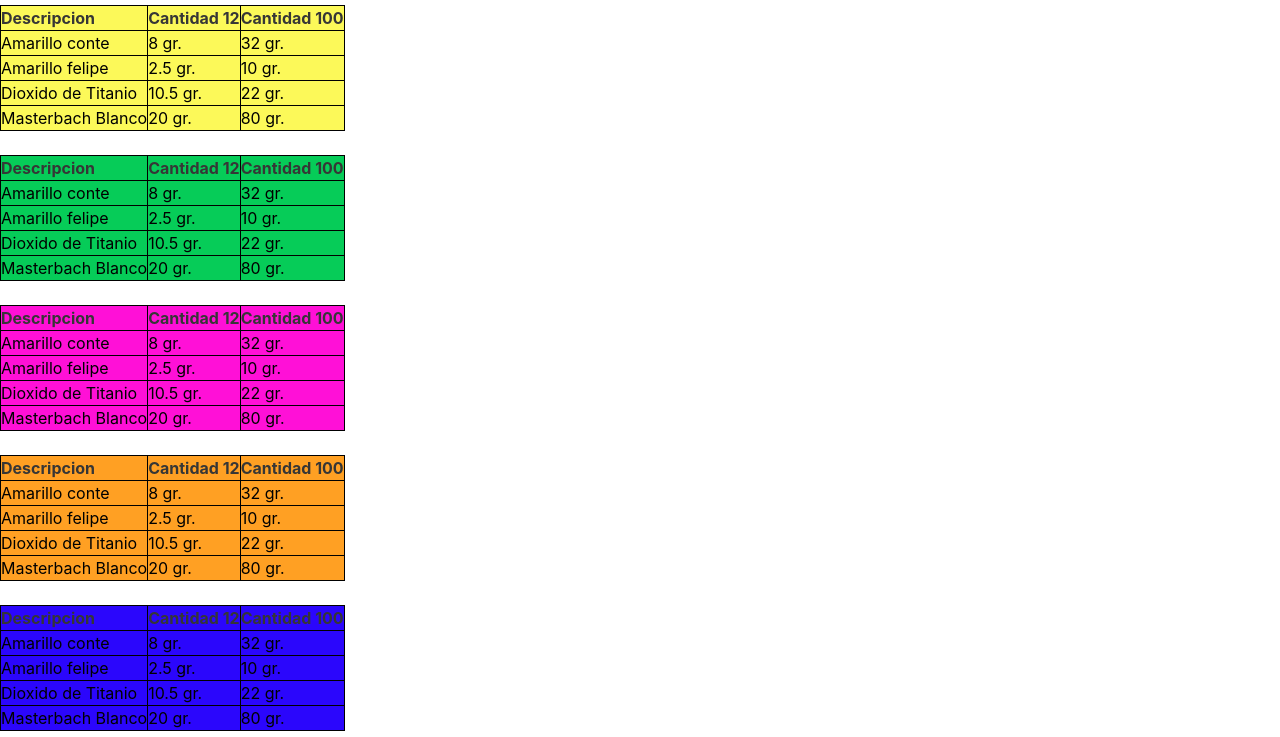
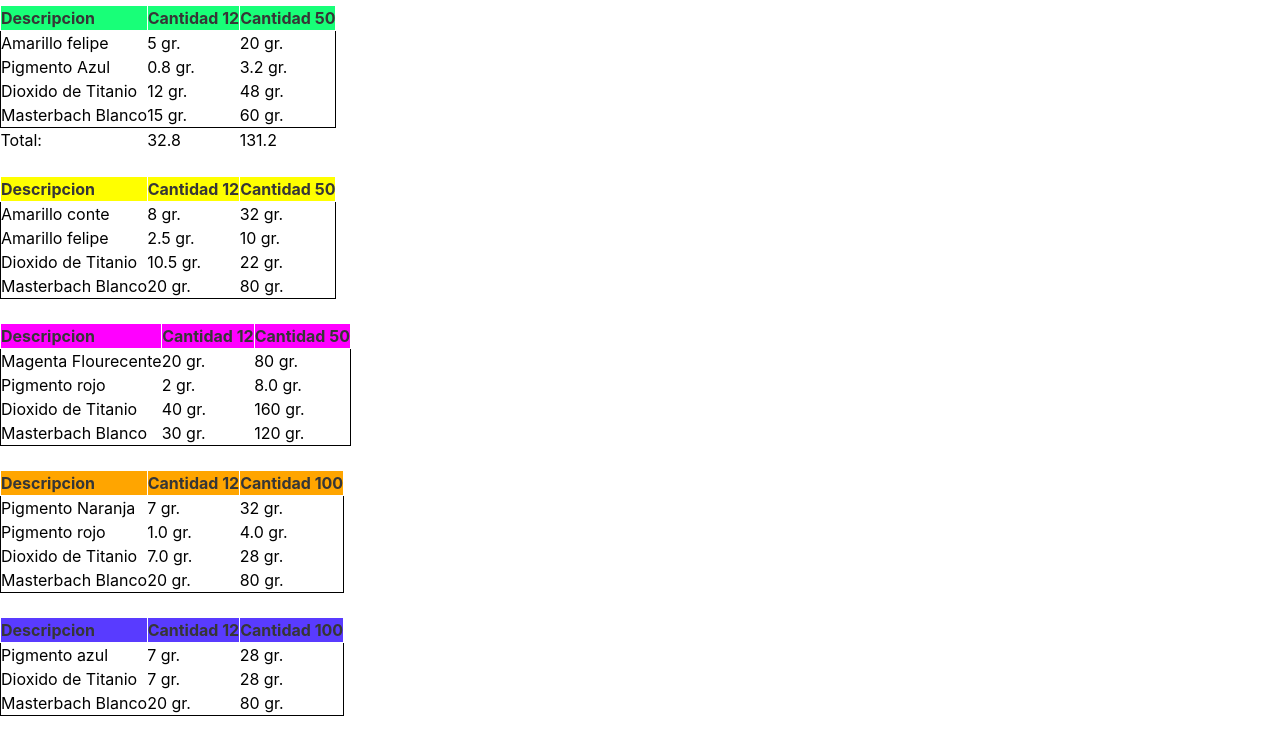
Before and after one commit to elite3210/firebase_crud, a plain HTML site: page documento.html in a window 1280 px wide. Shown: the part 51-788 px from the top of the page. Drawn offline with nearby package versions, Linux system fonts and the light colour scheme.

```diff
--- a/documento.html
+++ b/documento.html
@@ -74,118 +74,112 @@
         @import "https://cdn.jsdelivr.net/npm/bulma@0.9.4/css/bulma.min.css";
         @import url('https://fonts.googleapis.com/css2?family=Comfortaa:wght@300;400;500;700&display=swap');
         /*Tablas*/
-        table{
-            border-collapse: collapse;
+        tbody{
+          border: 1px solid black;
         }
         .amarillo{
-            border: 1.8px;
-            background-color: rgb(252, 249, 89);
+            background-color: yellow;
         }
         .rojo{
-            border: 1.8px;
-            background-color: rgb(233, 2, 52);
+            background-color: red;
         }
         .rosado{
-            border: 1.8px;
-            background-color: rgb(255, 16, 215);
+            background-color: magenta;
         }
         .azul{
-            border: 1.8px;
-            background-color: rgb(43, 6, 252);
+            background-color: rgb(89, 59, 255);
         }
         .naranja{
-            border: 1.8px;
-            background-color: rgb(255, 160, 35);
+            background-color: orange;
         }
         .verde{
-            border: 1.8px;
-            background-color: rgb(6, 204, 88);
+            background-color: rgb(24, 255, 120);
         }
         th{
             color: black;
-            border: 1px solid black;
+            border: 1px solid rgb(255, 255, 255);
         }
         td{
-            border: 1px solid black;
+
             color: black;
         }
     </style>
-
       <div>
-        <table>
+        <table id="tablazo">
+            <thead class="verde">
+                <tr><th>Descripcion</th><th>Cantidad 12</th><th>Cantidad 50</th></tr>
+            </thead>
+            <tbody>
+                <tr><td>Amarillo felipe</td><td class="c">5 gr.</td><td class="c2">20 gr.</td></tr>
+                <tr><td>Pigmento Azul</td><td class="c">0.8 gr.</td><td class="c2">3.2 gr.</td></tr>
+                <tr><td>Dioxido de Titanio</td><td class="c">12 gr.</td><td class="c2">48 gr.</td></tr>
+                <tr><td>Masterbach Blanco</td><td class="c">15 gr.</td><td class="c2">60 gr.</td></tr>
+            </tbody>
+            <tfoot id="pie_tabla"></tfoot>
+        </table>
+    </div></br>
+    <div>
+      <table id="productos">
           <thead class="amarillo">
-                <tr><th>Descripcion</th><th>Cantidad 12</th><th>Cantidad 100</th></tr>
+              <tr><th>Descripcion</th><th>Cantidad 12</th><th>Cantidad 50</th></tr>
           </thead>
-            <tbody class="amarillo">
+          <tbody>
               <tr><td>Amarillo conte</td><td>8 gr.</td><td>32 gr.</td></tr>
               <tr><td>Amarillo felipe</td><td>2.5 gr.</td><td>10 gr.</td></tr>
               <tr><td>Dioxido de Titanio</td><td>10.5 gr.</td><td>22 gr.</td></tr>
               <tr><td>Masterbach Blanco</td><td>20 gr.</td><td>80 gr.</td></tr>
           </tbody>
+          <tfoot id="pie_tabla2"></tfoot>
+      </table>
+  </div></br>
+
+  <div>
+    <table id="productos">
+          <thead class="rosado">
+              <tr><th>Descripcion</th><th>Cantidad 12</th><th>Cantidad 50</th></tr>
+          </thead>
+          <tbody>
+              <tr><td>Magenta Flourecente</td><td>20 gr.</td><td>80 gr.</td></tr>
+              <tr><td>Pigmento rojo</td><td>2 gr.</td><td>8.0 gr.</td></tr>
+              <tr><td>Dioxido de Titanio</td><td>40 gr.</td><td>160 gr.</td></tr>
+              <tr><td>Masterbach Blanco</td><td>30 gr.</td><td>120 gr.</td></tr>
+          </tbody>
     </table>
   </div></br>
   <div>
-        <table>
-            <thead class="verde">
+      <table id="productos">
+          <thead class="naranja">
               <tr><th>Descripcion</th><th>Cantidad 12</th><th>Cantidad 100</th></tr>
           </thead>
-            <tbody class="verde">
-                <tr><td>Amarillo conte</td><td>8 gr.</td><td>32 gr.</td></tr>
-                <tr><td>Amarillo felipe</td><td>2.5 gr.</td><td>10 gr.</td></tr>
-                <tr><td>Dioxido de Titanio</td><td>10.5 gr.</td><td>22 gr.</td></tr>
+          <tbody>
+              <tr><td>Pigmento Naranja</td><td>7 gr.</td><td>32 gr.</td></tr>
+              <tr><td>Pigmento rojo</td><td>1.0 gr.</td><td>4.0 gr.</td></tr>
+              <tr><td>Dioxido de Titanio</td><td>7.0 gr.</td><td>28 gr.</td></tr>
               <tr><td>Masterbach Blanco</td><td>20 gr.</td><td>80 gr.</td></tr>
           </tbody>
       </table>
   </div></br>
   <div>
-        <table>
-            <thead class="rosado">
+      <table id="productos">
+          <thead class="azul">
               <tr><th>Descripcion</th><th>Cantidad 12</th><th>Cantidad 100</th></tr>
           </thead>
-            <tbody class="rosado">
-                <tr><td>Amarillo conte</td><td>8 gr.</td><td>32 gr.</td></tr>
-                <tr><td>Amarillo felipe</td><td>2.5 gr.</td><td>10 gr.</td></tr>
-                <tr><td>Dioxido de Titanio</td><td>10.5 gr.</td><td>22 gr.</td></tr>
+          <tbody>
+              <tr><td>Pigmento azul</td><td>7 gr.</td><td>28 gr.</td></tr>
+              <tr><td>Dioxido de Titanio</td><td>7 gr.</td><td>28 gr.</td></tr>
               <tr><td>Masterbach Blanco</td><td>20 gr.</td><td>80 gr.</td></tr>
           </tbody>
       </table>
   </div></br>
   <div>
-        <table>
-            <thead class="naranja">
-                <tr><th>Descripcion</th><th>Cantidad 12</th><th>Cantidad 100</th></tr>
-            </thead>
-            <tbody class="naranja">
-                <tr><td>Amarillo conte</td><td>8 gr.</td><td>32 gr.</td></tr>
-                <tr><td>Amarillo felipe</td><td>2.5 gr.</td><td>10 gr.</td></tr>
-                <tr><td>Dioxido de Titanio</td><td>10.5 gr.</td><td>22 gr.</td></tr>
-                <tr><td>Masterbach Blanco</td><td>20 gr.</td><td>80 gr.</td></tr>
-            </tbody>
-        </table>
-    </div></br>
-    <div>
-        <table>
-            <thead class="azul">
-                <tr><th>Descripcion</th><th>Cantidad 12</th><th>Cantidad 100</th></tr>
-            </thead>
-            <tbody class="azul">
-                <tr><td>Amarillo conte</td><td>8 gr.</td><td>32 gr.</td></tr>
-                <tr><td>Amarillo felipe</td><td>2.5 gr.</td><td>10 gr.</td></tr>
-                <tr><td>Dioxido de Titanio</td><td>10.5 gr.</td><td>22 gr.</td></tr>
-                <tr><td>Masterbach Blanco</td><td>20 gr.</td><td>80 gr.</td></tr>
-            </tbody>
-        </table>
-    </div></br>
-    <div>
-        <table>
+      <table  id="productos">
           <thead class="rojo">
               <tr><th>Descripcion</th><th>Cantidad 12</th><th>Cantidad 100</th></tr>
           </thead>
-            <tbody class="rojo">
-                <tr><td>Amarillo conte</td><td>8 gr.</td><td>32 gr.</td></tr>
-                <tr><td>Amarillo felipe</td><td>2.5 gr.</td><td>10 gr.</td></tr>
-                <tr><td>Dioxido de Titanio</td><td>10.5 gr.</td><td>22 gr.</td></tr>
-                <tr><td>Masterbach Blanco</td><td>20 gr.</td><td>80 gr.</td></tr>
+          <tbody>
+              <tr><td>Pigmento Rojo</td><td>7 gr.</td><td>28 gr.</td></tr>
+              <tr><td>Dioxido de Titanio</td><td>7 gr.</td><td>28 gr.</td></tr>
+              <tr><td>Masterbach Blanco</td><td>15 gr.</td><td>60 gr.</td></tr>
           </tbody>
       </table>
   </div></br>
@@ -216,5 +210,40 @@
 
 
     </script>
+    <script>
+
+        let total = 0;
+        let total2 =0;
+        /*seleccionamos todos los nodos 'td' en una lista ojeto*/
+        let celdasPrecio = document.querySelectorAll('.c');
+        let celdasPrecio2 = document.querySelectorAll('.c2');
+        /*recorremos lista ojeto*/
+        for(let i = 0;i<celdasPrecio.length;++i){
+            total += parseFloat(celdasPrecio[i].firstChild.data); /*accedemos a cada primer hijo del nodo 'td' y obtenemos su dato*/
+        }
+        for(let j = 0;j<celdasPrecio2.length;++j){
+            total2 += parseFloat(celdasPrecio2[j].firstChild.data); /*accedemos a cada primer hijo del nodo 'td' y obtenemos su dato*/
+        }
+        let nuevaFila = document.createElement('tr');/*creamos un nodo en el arbol html de tipo 'tr'*/
+
+        let celdaEtiquetaTotal = document.createElement('td')
+        let textoEtiqueta=document.createTextNode('Total:')/*creamos un nodo en el arbol html de tipo 'tr'*/
+        celdaEtiquetaTotal.appendChild(textoEtiqueta)
+        nuevaFila.appendChild(celdaEtiquetaTotal)
+
+        let celdaValorTotal = document.createElement('td');
+        let textoCeldaValorTotal=document.createTextNode(total);
+        celdaValorTotal.appendChild(textoCeldaValorTotal);
+        nuevaFila.appendChild(celdaValorTotal);
+
+        let celdaValorTotal2 = document.createElement('td');
+        let textoCeldaValorTotal2=document.createTextNode(total2);
+        celdaValorTotal2.appendChild(textoCeldaValorTotal2);
+        nuevaFila.appendChild(celdaValorTotal2);
+
+        document.getElementById('pie_tabla').appendChild(nuevaFila)
+
+
+    </script>
 </body>
 </html>
```
Also changed, not shown: ejercicios.html (added, +50 -0 lines), index.html (+4 -9 lines), index.js (+6 -2 lines). Lines whose indentation alone changed are shown as unchanged.
